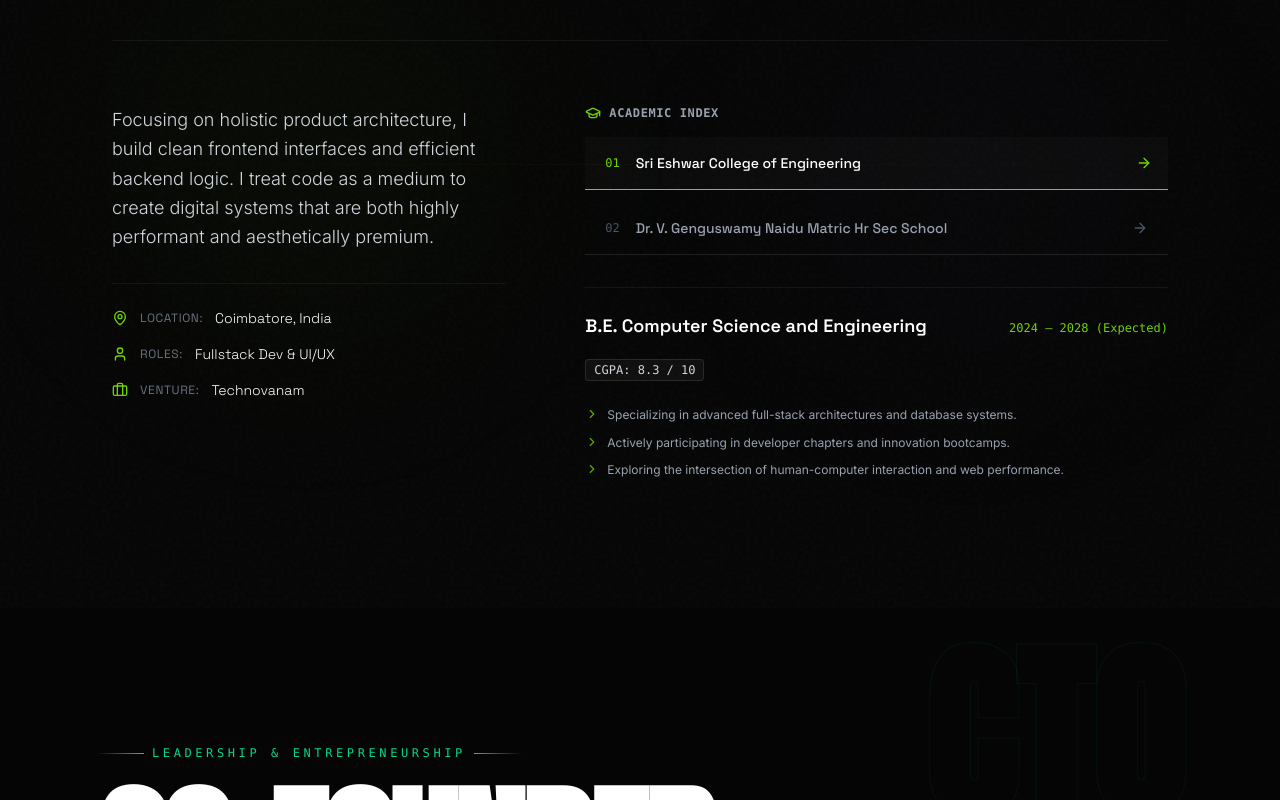
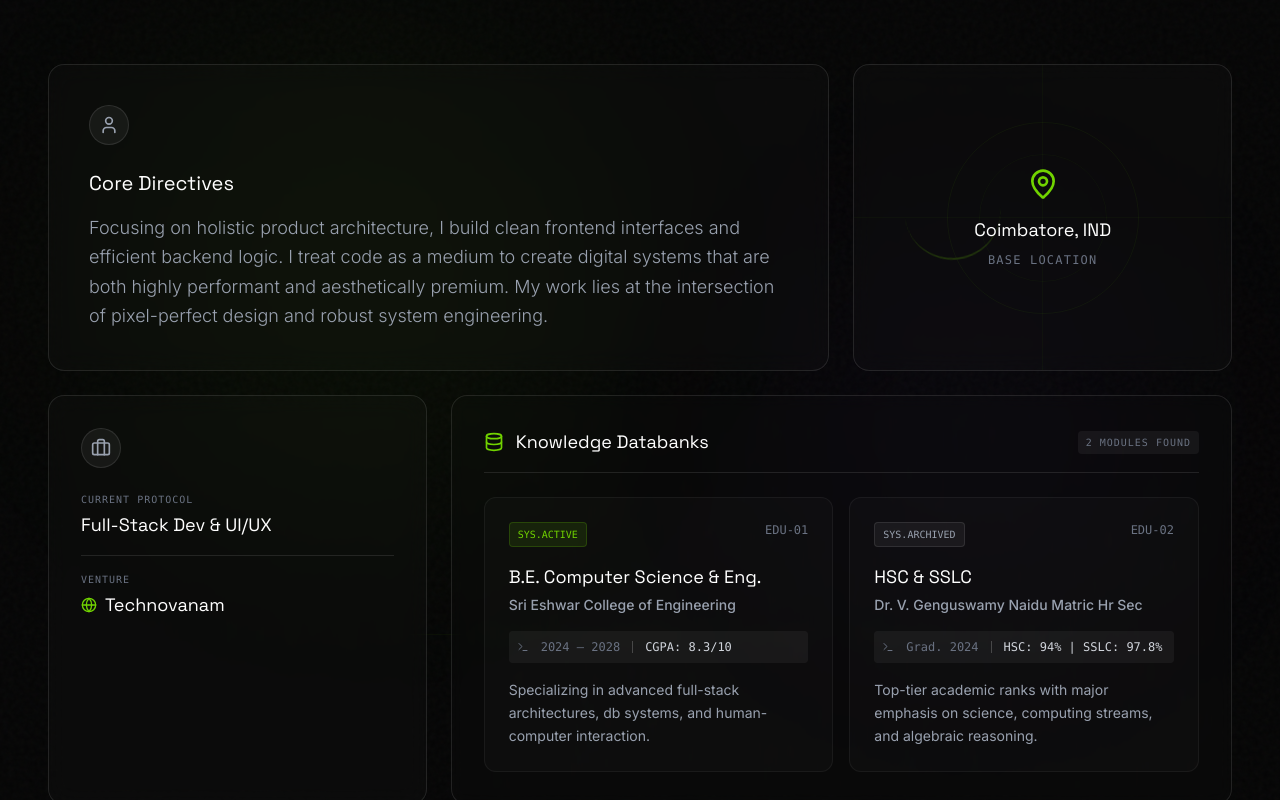
Before and after one commit to sanjanab-31/Sanjana_Portfolio, a React (Vite) app: page / in a window 1280 px wide. Shown: the part 1080-1880 px from the top of the page. Built offline with nearby package versions, Linux system fonts and the light colour scheme; a web font is replaced by a local one.

Commit message:
About page changed

```diff
--- a/src/components/About.jsx
+++ b/src/components/About.jsx
@@ -1,62 +1,55 @@
 import React, { useState } from 'react';
-import { motion, AnimatePresence } from 'framer-motion';
+import { motion } from 'framer-motion';
 import {
   GraduationCap,
   MapPin,
   Sparkles,
   Briefcase,
-  ChevronRight,
   User,
-  ArrowRight
+  Cpu,
+  Database,
+  Globe,
+  Terminal
 } from 'lucide-react';
 
 const About = () => {
-  const [activeIndex, setActiveIndex] = useState(0);
-
   const education = [
     {
-      index: '01',
-      title: 'B.E. Computer Science and Engineering',
-      institution: 'Sri Eshwar College of Engineering',
-      period: '2024 — 2028 (Expected)',
-      gpa: 'CGPA: 8.3 / 10',
-      highlights: [
-        'Specializing in advanced full-stack architectures and database systems.',
-        'Actively participating in developer chapters and innovation bootcamps.',
-        'Exploring the intersection of human-computer interaction and web performance.'
-      ]
+      id: 'EDU-01',
+      degree: 'B.E. Computer Science & Eng.',
+      inst: 'Sri Eshwar College of Engineering',
+      period: '2024 — 2028',
+      status: 'SYS.ACTIVE',
+      gpa: 'CGPA: 8.3/10',
+      desc: 'Specializing in advanced full-stack architectures, db systems, and human-computer interaction.'
     },
     {
-      index: '02',
-      title: 'Higher Secondary & SSLC',
-      institution: 'Dr. V. Genguswamy Naidu Matric Hr Sec School',
-      period: 'Graduated 2024',
+      id: 'EDU-02',
+      degree: 'HSC & SSLC',
+      inst: 'Dr. V. Genguswamy Naidu Matric Hr Sec',
+      period: 'Grad. 2024',
+      status: 'SYS.ARCHIVED',
       gpa: 'HSC: 94% | SSLC: 97.8%',
-      highlights: [
-        'Maintained top-tier academic ranks with major emphasis on science and computing streams.',
-        'Participated in science exhibitions, coding drills, and algebraic reasoning challenges.',
-        'Graduated with distinctions in both primary and higher secondary levels.'
-      ]
+      desc: 'Top-tier academic ranks with major emphasis on science, computing streams, and algebraic reasoning.'
     }
   ];
 
   return (
     <section className="relative py-24 md:py-32 overflow-hidden bg-[#050505] noise-overlay" id="about">
-      {/* Background Gradients & Ambient Effects matching Hero theme */}
+      {/* ═══ AMBIENT BACKGROUND ═══ */}
       <div className="absolute inset-0 pointer-events-none">
-        <div className="absolute top-1/4 left-1/12 w-[400px] h-[400px] bg-[#71d300]/[0.03] rounded-full blur-[120px]" />
-        <div className="absolute bottom-1/4 right-1/12 w-[400px] h-[400px] bg-violet-500/[0.02] rounded-full blur-[120px]" />
+        <div className="absolute top-1/4 left-1/12 w-[500px] h-[500px] bg-[#71d300]/[0.04] rounded-full blur-[120px] animate-pulse-slow" />
+        <div className="absolute bottom-1/4 right-1/12 w-[400px] h-[400px] bg-violet-500/[0.03] rounded-full blur-[120px] animate-pulse-slow" style={{ animationDelay: '2s' }} />
       </div>
 
-      {/* Decorative Scanline detail matching Hero */}
-      <div className="absolute inset-0 overflow-hidden pointer-events-none opacity-40">
-        <div className="absolute left-0 right-0 h-px bg-gradient-to-r from-transparent via-[#71d300]/10 to-transparent top-1/2" />
+      <div className="absolute inset-0 overflow-hidden pointer-events-none z-10 opacity-30">
+        <div className="absolute left-0 right-0 h-px bg-gradient-to-r from-transparent via-[#71d300]/20 to-transparent animate-scanline" />
       </div>
 
-      <div className="max-w-6xl mx-auto px-6 md:px-12 relative z-10">
+      <div className="max-w-7xl mx-auto px-6 md:px-12 relative z-20">
 
-        {/* HEADER SECTION - Elegant & Neat */}
-        <div className="border-b border-white/5 pb-10 mb-16">
+        {/* ═══ HEADER ═══ */}
+        <div className="mb-16 flex flex-col items-center md:items-start">
           <motion.div
             initial={{ opacity: 0, y: 10 }}
             whileInView={{ opacity: 1, y: 0 }}
@@ -64,7 +57,7 @@ const About = () => {
             className="flex items-center gap-2 text-[#71d300] mb-4"
           >
             <Sparkles className="w-4 h-4" />
-            <span className="text-xs uppercase tracking-wider font-mono font-medium">About Me</span>
+            <span className="text-xs uppercase tracking-[0.2em] font-mono font-semibold">System.Profile()</span>
           </motion.div>
 
           <motion.h2
@@ -72,137 +65,141 @@ const About = () => {
             whileInView={{ opacity: 1, y: 0 }}
             viewport={{ once: true }}
             transition={{ delay: 0.1 }}
-            className="font-grotesk text-3xl md:text-5xl font-light text-white tracking-normal leading-tight"
+            className="font-display text-4xl md:text-6xl font-normal text-white uppercase tracking-wide leading-none text-center md:text-left"
           >
-            I bridge engineering precision <br className="hidden md:inline" />
-            with intuitive user experience.
+            Bridging <span className="text-transparent" style={{ WebkitTextStroke: '1px rgba(255,255,255,0.5)' }}>Engineering</span> <br className="hidden md:block"/>
+            & Intuition.
           </motion.h2>
         </div>
 
-        {/* TWO COLUMN GRID */}
-        <div className="grid grid-cols-1 lg:grid-cols-12 gap-12 lg:gap-20 items-start">
+        {/* ═══ BENTO GRID ═══ */}
+        <div className="grid grid-cols-1 md:grid-cols-3 gap-6">
 
-          {/* LEFT COLUMN: Concise Bio & Metadata */}
-          <div className="lg:col-span-5 space-y-8">
+          {/* ── 1. BIO CORE (Spans 2 cols on tablet/desktop) ── */}
           <motion.div
-              initial={{ opacity: 0, y: 10 }}
+            initial={{ opacity: 0, y: 20 }}
             whileInView={{ opacity: 1, y: 0 }}
             viewport={{ once: true }}
             transition={{ delay: 0.2 }}
-              className="text-gray-300 font-light leading-relaxed text-base md:text-lg"
+            className="md:col-span-2 relative group overflow-hidden rounded-2xl border border-white/10 bg-white/[0.02] backdrop-blur-md p-8 md:p-10 hover:border-white/20 transition-all duration-500"
           >
-              <p>
-                Focusing on holistic product architecture, I build clean frontend interfaces and efficient backend logic. I treat code as a medium to create digital systems that are both highly performant and aesthetically premium.
+            {/* Hover Glow */}
+            <div className="absolute inset-0 bg-gradient-to-br from-[#71d300]/5 to-transparent opacity-0 group-hover:opacity-100 transition-opacity duration-500 pointer-events-none" />
+
+            <div className="relative z-10 flex flex-col h-full justify-between">
+              <div>
+                <div className="w-10 h-10 rounded-full bg-white/5 flex items-center justify-center mb-6 border border-white/10 group-hover:border-[#71d300]/30 transition-colors">
+                  <User className="w-5 h-5 text-gray-400 group-hover:text-[#71d300] transition-colors" />
+                </div>
+                <h3 className="text-xl font-grotesk text-white mb-4">Core Directives</h3>
+                <p className="text-gray-400 font-light leading-relaxed text-base md:text-lg">
+                  Focusing on holistic product architecture, I build clean frontend interfaces and efficient backend logic. I treat code as a medium to create digital systems that are both highly performant and aesthetically premium. My work lies at the intersection of pixel-perfect design and robust system engineering.
                 </p>
+              </div>
+            </div>
           </motion.div>
 
-            {/* Concise metadata list */}
+          {/* ── 2. COORDINATES (1 col) ── */}
           <motion.div
-              initial={{ opacity: 0, y: 10 }}
+            initial={{ opacity: 0, y: 20 }}
             whileInView={{ opacity: 1, y: 0 }}
             viewport={{ once: true }}
             transition={{ delay: 0.3 }}
-              className="pt-6 border-t border-white/5 space-y-4 font-grotesk"
+            className="relative group overflow-hidden rounded-2xl border border-white/10 bg-white/[0.02] backdrop-blur-md p-8 flex flex-col items-center justify-center text-center hover:border-white/20 transition-all duration-500 min-h-[250px]"
           >
-              <div className="flex items-center gap-3">
-                <MapPin className="w-4 h-4 text-[#71d300] shrink-0" />
-                <span className="text-xs text-gray-500 uppercase tracking-wider">Location:</span>
-                <span className="text-white text-sm font-light">Coimbatore, India</span>
+            {/* Radar Animation Background */}
+            <div className="absolute inset-0 flex items-center justify-center pointer-events-none opacity-20 group-hover:opacity-40 transition-opacity duration-500">
+              <div className="w-48 h-48 border border-[#71d300]/30 rounded-full absolute" />
+              <div className="w-32 h-32 border border-[#71d300]/20 rounded-full absolute" />
+              <div className="w-full h-px bg-[#71d300]/20 absolute" />
+              <div className="h-full w-px bg-[#71d300]/20 absolute" />
+              {/* Sweeping line */}
+              <div className="absolute w-24 h-24 border-r-2 border-[#71d300] rounded-full animate-spin-slow origin-bottom-left" style={{ top: '50%', left: '50%', marginTop: '-6rem', marginLeft: '-6rem' }} />
             </div>
 
-              <div className="flex items-center gap-3">
-                <User className="w-4 h-4 text-[#71d300] shrink-0" />
-                <span className="text-xs text-gray-500 uppercase tracking-wider">Roles:</span>
-                <span className="text-white text-sm font-light">Fullstack Dev & UI/UX</span>
+            <MapPin className="w-8 h-8 text-[#71d300] mb-4 relative z-10" />
+            <h3 className="text-lg font-grotesk text-white relative z-10">Coimbatore, IND</h3>
+            <p className="text-xs font-mono text-gray-500 mt-2 tracking-widest uppercase relative z-10">Base Location</p>
+          </motion.div>
+
+          {/* ── 3. CURRENT PROTOCOL (1 col) ── */}
+          <motion.div
+            initial={{ opacity: 0, y: 20 }}
+            whileInView={{ opacity: 1, y: 0 }}
+            viewport={{ once: true }}
+            transition={{ delay: 0.4 }}
+            className="relative group overflow-hidden rounded-2xl border border-white/10 bg-white/[0.02] backdrop-blur-md p-8 hover:border-[#71d300]/30 transition-all duration-500"
+          >
+            <div className="w-10 h-10 rounded-full bg-white/5 flex items-center justify-center mb-6 border border-white/10">
+              <Briefcase className="w-5 h-5 text-gray-400 group-hover:text-[#71d300] transition-colors" />
+            </div>
+            <div className="space-y-4">
+              <div>
+                <p className="text-[10px] font-mono text-gray-500 uppercase tracking-widest mb-1">Current Protocol</p>
+                <h3 className="text-white font-grotesk text-lg">Full-Stack Dev & UI/UX</h3>
+              </div>
+              <div className="w-full h-px bg-white/10" />
+              <div>
+                <p className="text-[10px] font-mono text-gray-500 uppercase tracking-widest mb-1">Venture</p>
+                <h3 className="text-white font-grotesk text-lg flex items-center gap-2">
+                  <Globe className="w-4 h-4 text-[#71d300]" />
+                  Technovanam
+                </h3>
+              </div>
+            </div>
+          </motion.div>
+
+          {/* ── 4. KNOWLEDGE MODULES (Education) (Spans 2 cols) ── */}
+          <motion.div
+            initial={{ opacity: 0, y: 20 }}
+            whileInView={{ opacity: 1, y: 0 }}
+            viewport={{ once: true }}
+            transition={{ delay: 0.5 }}
+            className="md:col-span-2 relative rounded-2xl border border-white/10 bg-white/[0.01] backdrop-blur-sm p-6 md:p-8 flex flex-col gap-6"
+          >
+            <div className="flex items-center gap-3 border-b border-white/10 pb-4">
+              <Database className="w-5 h-5 text-[#71d300]" />
+              <h3 className="text-lg font-grotesk text-white">Knowledge Databanks</h3>
+              <span className="ml-auto text-[10px] font-mono text-gray-500 uppercase tracking-widest bg-white/5 px-2 py-1 rounded">2 Modules Found</span>
             </div>
 
-              <div className="flex items-center gap-3">
-                <Briefcase className="w-4 h-4 text-[#71d300] shrink-0" />
-                <span className="text-xs text-gray-500 uppercase tracking-wider">Venture:</span>
-                <span className="text-white text-sm font-light">Technovanam</span>
+            <div className="grid grid-cols-1 md:grid-cols-2 gap-4">
+              {education.map((edu, idx) => (
+                <div
+                  key={edu.id}
+                  className="group relative overflow-hidden rounded-xl border border-white/5 bg-white/[0.02] p-6 hover:bg-[#71d300]/[0.02] transition-all duration-300 hover:border-[#71d300]/20 hover:-translate-y-1"
+                >
+                  {/* Glowing Edge on Hover */}
+                  <div className="absolute top-0 left-0 w-full h-[2px] bg-gradient-to-r from-transparent via-[#71d300]/50 to-transparent scale-x-0 group-hover:scale-x-100 transition-transform duration-700 origin-left" />
+
+                  <div className="flex justify-between items-start mb-4">
+                    <span className={`text-[10px] font-mono px-2 py-1 rounded border ${edu.status === 'SYS.ACTIVE' ? 'text-[#71d300] bg-[#71d300]/10 border-[#71d300]/20' : 'text-gray-400 bg-white/5 border-white/10'}`}>
+                      {edu.status}
+                    </span>
+                    <span className="text-xs font-mono text-gray-500">{edu.id}</span>
+                  </div>
+
+                  <h4 className="text-white font-grotesk text-lg mb-1">{edu.degree}</h4>
+                  <p className="text-sm text-gray-400 font-medium mb-4">{edu.inst}</p>
+
+                  {/* Stats Bar */}
+                  <div className="flex items-center gap-3 text-xs font-mono text-gray-500 mb-4 bg-white/5 p-2 rounded">
+                    <Terminal className="w-3 h-3" />
+                    <span>{edu.period}</span>
+                    <span className="w-px h-3 bg-white/20" />
+                    <span className="text-gray-300">{edu.gpa}</span>
+                  </div>
+
+                  {/* Description */}
+                  <p className="text-sm text-gray-400 leading-relaxed group-hover:text-gray-300 transition-colors">
+                    {edu.desc}
+                  </p>
+                </div>
+              ))}
             </div>
           </motion.div>
-          </div>
-
-          {/* RIGHT COLUMN: Creative Academic Index (Interactable List Rows) */}
-          <div className="lg:col-span-7 space-y-6">
-            <div className="flex items-center gap-2 mb-4">
-              <GraduationCap className="w-4 h-4 text-[#71d300]" />
-              <h3 className="text-xs uppercase tracking-wider font-mono text-gray-400 font-semibold">Academic Index</h3>
-            </div>
-
-            {/* List Row Selectors */}
-            <div className="space-y-3">
-              {education.map((item, idx) => (
-                <button
-                  key={idx}
-                  onClick={() => setActiveIndex(idx)}
-                  className={`w-full text-left py-4 px-5 border-b transition-all duration-300 flex items-center justify-between group cursor-pointer ${
-                    activeIndex === idx
-                      ? 'border-[#71d300] bg-white/[0.02]'
-                      : 'border-white/10 hover:border-white/30 bg-transparent'
-                  }`}
-                >
-                  <div className="flex items-center gap-4">
-                    <span className={`font-mono text-xs font-medium transition-colors duration-300 ${
-                      activeIndex === idx ? 'text-[#71d300]' : 'text-gray-600'
-                    }`}>
-                      {item.index}
-                    </span>
-                    <span className={`text-sm font-medium transition-colors duration-300 font-grotesk ${
-                      activeIndex === idx ? 'text-white' : 'text-gray-400 group-hover:text-white'
-                    }`}>
-                      {item.institution}
-                    </span>
-                  </div>
-                  <ArrowRight className={`w-4 h-4 transition-all duration-300 shrink-0 ${
-                    activeIndex === idx
-                      ? 'text-[#71d300] translate-x-1'
-                      : 'text-gray-600 group-hover:text-gray-400'
-                  }`} />
-                </button>
-              ))}
-            </div>
-
-            {/* Detail Panel */}
-            <div className="mt-8 pt-6 border-t border-white/5 min-h-[180px]">
-              <AnimatePresence mode="wait">
-                <motion.div
-                  key={activeIndex}
-                  initial={{ opacity: 0, y: 10 }}
-                  animate={{ opacity: 1, y: 0 }}
-                  exit={{ opacity: 0, y: -10 }}
-                  transition={{ duration: 0.3 }}
-                  className="space-y-4"
-                >
-                  <div className="flex flex-col md:flex-row md:items-baseline justify-between gap-2">
-                    <h4 className="text-lg font-semibold text-white font-grotesk tracking-normal">
-                      {education[activeIndex].title}
-                    </h4>
-                    <span className="text-xs font-mono text-[#71d300] whitespace-nowrap">
-                      {education[activeIndex].period}
-                    </span>
-                  </div>
-
-                  <span className="inline-block px-2 py-0.5 rounded bg-white/[0.04] border border-white/10 text-xs font-mono text-gray-300">
-                    {education[activeIndex].gpa}
-                  </span>
-
-                  <ul className="space-y-2 pt-2">
-                    {education[activeIndex].highlights.map((highlight, hIdx) => (
-                      <li key={hIdx} className="text-xs text-gray-400 flex items-start gap-2 leading-relaxed">
-                        <ChevronRight className="w-3.5 h-3.5 text-[#71d300]/80 shrink-0 mt-0.5" />
-                        <span>{highlight}</span>
-                      </li>
-                    ))}
-                  </ul>
-                </motion.div>
-              </AnimatePresence>
-            </div>
-          </div>
 
         </div>
-
       </div>
     </section>
   );
```
Also changed, not shown: src/components/Projects.jsx (+40 -157 lines). Lines whose indentation alone changed are shown as unchanged.
